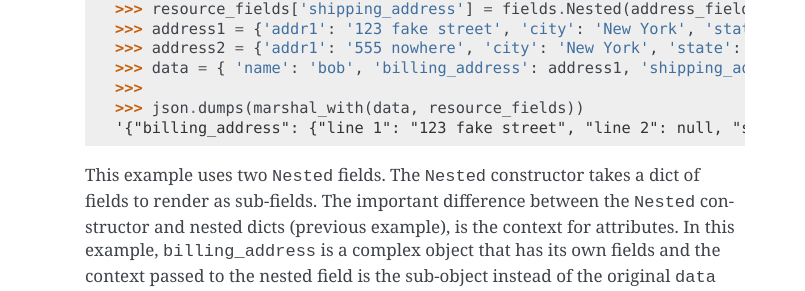
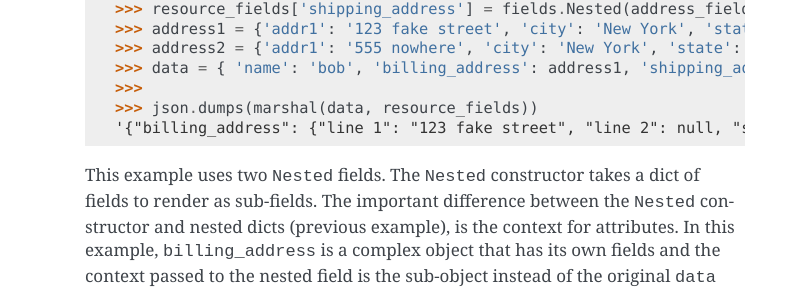
Before and after one commit to flask-restful/flask-restful, a Sphinx documentation site: the page built from docs/fields.rst, in a window 1280 px wide and 900 px high, scrolled down 4286 px. Shown: the part 214-505 px from the top of the window, without its empty margins (335-1140 px from the left). Built offline with Sphinx 7.4.7, drawn with Linux system fonts in a browser that asks for light colours.

Commit message:
fix typo

```diff
--- a/docs/fields.rst
+++ b/docs/fields.rst
@@ -224,7 +224,7 @@ structures and render them appropriately. ::
     >>> address2 = {'addr1': '555 nowhere', 'city': 'New York', 'state': 'NY', 'zip': '10468'}
     >>> data = { 'name': 'bob', 'billing_address': address1, 'shipping_address': address2}
     >>>
-    >>> json.dumps(marshal_with(data, resource_fields))
+    >>> json.dumps(marshal(data, resource_fields))
     '{"billing_address": {"line 1": "123 fake street", "line 2": null, "state": "NY", "zip": "10468", "city": "New York"}, "name": "bob", "shipping_address": {"line 1": "555 nowhere", "line 2": null, "state": "NY", "zip": "10468", "city": "New York"}}'
 
 This example uses two ``Nested`` fields. The ``Nested`` constructor takes a
```
